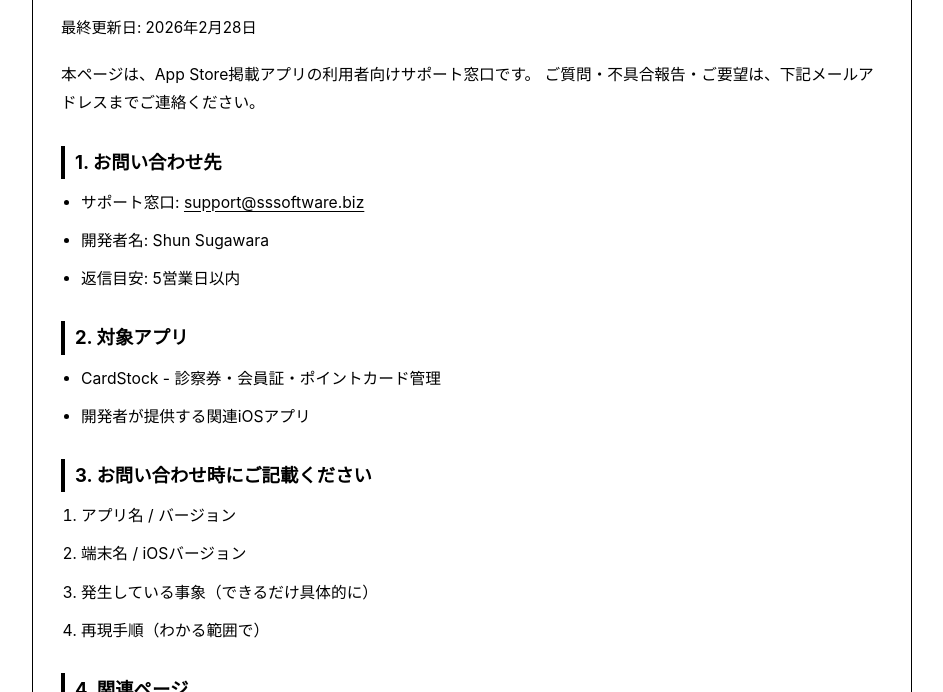
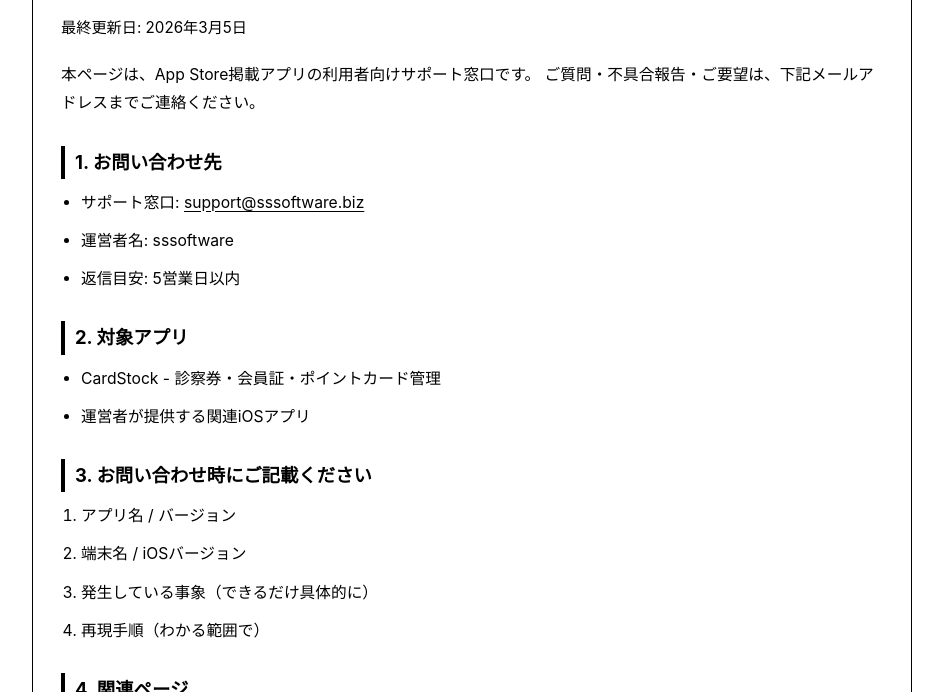
Before and after one commit to ss10ss12ss/support, a plain HTML site: page index.html in a window 1280 px wide. Shown: the part 108-800 px from the top of the page, without its empty margins (168-1111 px from the left). Drawn offline with Linux system fonts and the light colour scheme.

Commit message:
Update index.html

```diff
--- a/index.html
+++ b/index.html
@@ -99,7 +99,7 @@
   <main>
     <section class="panel">
       <h1>サポート</h1>
-      <p class="meta">最終更新日: 2026年2月28日</p>
+      <p class="meta">最終更新日: 2026年3月5日</p>
 
       <p>
         本ページは、App Store掲載アプリの利用者向けサポート窓口です。
@@ -109,14 +109,14 @@
       <h2>1. お問い合わせ先</h2>
       <ul>
         <li>サポート窓口: <a href="mailto:support@sssoftware.biz">support@sssoftware.biz</a></li>
-        <li>開発者名: Shun Sugawara</li>
+        <li>運営者名: sssoftware</li>
         <li>返信目安: 5営業日以内</li>
       </ul>
 
       <h2>2. 対象アプリ</h2>
       <ul>
         <li>CardStock - 診察券・会員証・ポイントカード管理</li>
-        <li>開発者が提供する関連iOSアプリ</li>
+        <li>運営者が提供する関連iOSアプリ</li>
       </ul>
 
       <h2>3. お問い合わせ時にご記載ください</h2>
```
